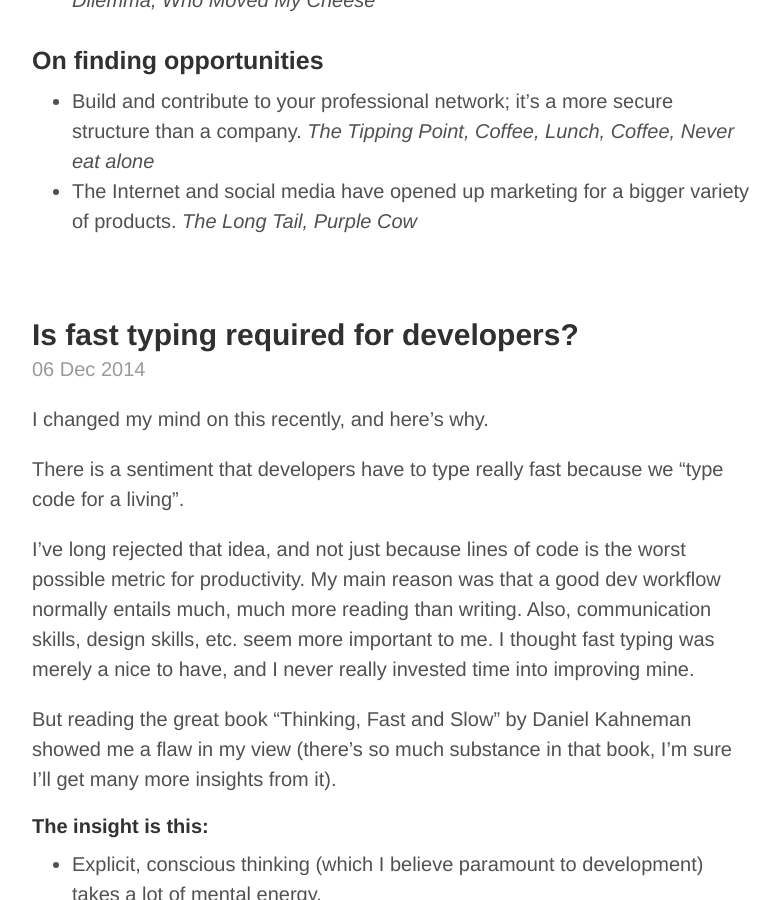
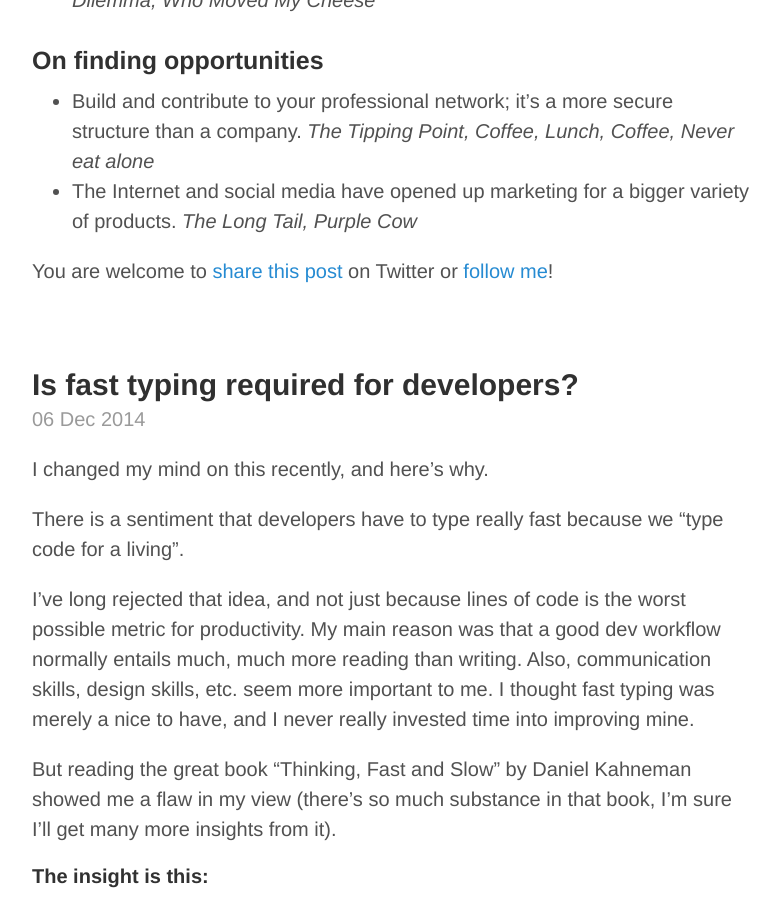
Before and after one commit to jacdevos/jacdevos.github.io.old, a Jekyll site: the page built from index.html, in a window 1280 px wide and 900 px high, scrolled down 1639 px. Shown: the whole window, without its empty margins (248-1028 px from the left). Built offline with Jekyll 4.4.1, drawn with Linux system fonts in a browser that asks for light colours; Markdown is read by kramdown in place of the engine named in the settings; the list of posts is cut into pages by our own code; some of the changed text lies outside the part shown.

Commit message:
add twitter

```diff
--- a/_posts/2014-12-06-developer-typing-skills.md
+++ b/_posts/2014-12-06-developer-typing-skills.md
@@ -25,3 +25,5 @@ This line of thinking can be taken much further than just typing. Anything in ou
 2.  Cut out explicit tasks. First thing that comes to mind is compiling. The Ruby and other dynamic lang peeps have been doing this for years, continuously running tests in the background that shows you the impact of changes, instead of a compile, run action. Some great tools in static world, like Resharper and NCrunch helps here. Another is deploying - the whole continuous delivery movement applies here. Tools like JRebel in Java world can also help.
 
 In summary: as a developer, *always find ways to reduce explicit, non-automatic tasks that draw your attention*. I, for one, will take my environment and skills like typing more seriously now.
+
+{% include twitter_include.html %}
--- a/_posts/2014-12-31-self-help-books-meta-summary.md
+++ b/_posts/2014-12-31-self-help-books-meta-summary.md
@@ -32,3 +32,5 @@ Here are a few insights that struck me as reoccurring, as well as the books they
 ### On finding opportunities
 *	Build and contribute to your professional network; it’s a more secure structure than a company. *The Tipping Point, Coffee, Lunch, Coffee, Never eat alone*
 *	The Internet and social media have opened up marketing for a bigger variety of products. *The Long Tail, Purple Cow*
+
+{% include twitter_include.html %}
```
